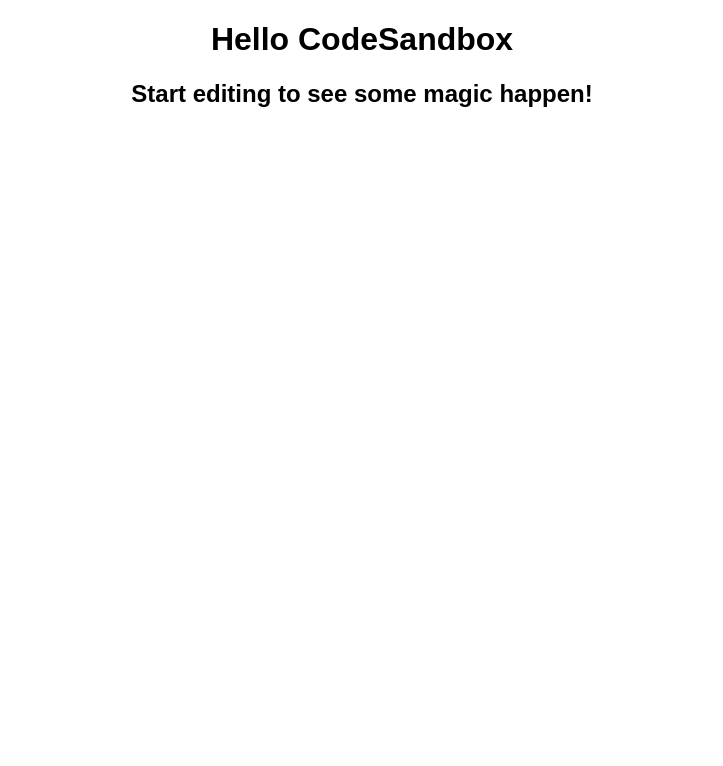
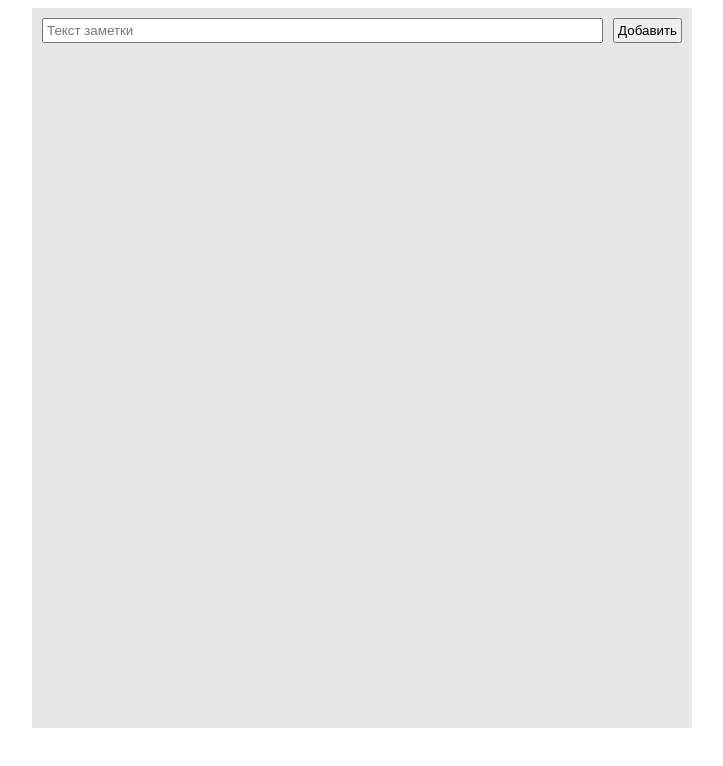
Before and after one commit to clearly1/list_of_notes, a React (Create React App) app: page / in a window 1280 px wide. Shown: the top 766 px of the page, without its empty margins (278-1001 px from the left). Built offline with nearby package versions, Linux system fonts and the light colour scheme.

Commit message:
adding notes

```diff
--- a/src/App.js
+++ b/src/App.js
@@ -1,10 +1,11 @@
 import "./styles.css";
+import React from "react";
+import ListContainer from "./components/ListContainer/ListContainer";
 
 export default function App() {
   return (
     <div className="App">
-      <h1>Hello CodeSandbox</h1>
-      <h2>Start editing to see some magic happen!</h2>
+      <ListContainer/>
     </div>
   );
 }
--- /dev/null
+++ b/src/components/AddElemForm/AddElemForm.js
@@ -0,0 +1,40 @@
+import React from 'react';
+import { Formik, Form, Field, ErrorMessage } from 'formik';
+import styles from "./AddElemFormStyles.module.sass"
+
+function AddElemForm(props) {
+    return (
+        <Formik
+            initialValues={{ note: '' }}
+            validate={values => {
+                const errors = {};
+                if (!values.note) {
+                    errors.note = 'Required';
+                }
+                return errors;
+            }}
+            onSubmit={(values, { setSubmitting }) => {
+                props.setListItems(
+                    [
+                        ...props.listItems,
+                        values.note
+                    ]
+                );
+                values.note = '';
+                setSubmitting(false);
+            }}
+        >
+            {({ isSubmitting }) => (
+                <Form className={styles.formContainer}>
+                    <Field className={styles.fieldContainer} type="text" name="note" placeholder="Текст заметки"/>
+                    <ErrorMessage className={styles.errorMessage} name="note" component="div" />
+                    <button type="submit" disabled={isSubmitting}>
+                        Добавить
+                    </button>
+                </Form>
+            )}
+        </Formik>
+    );
+}
+
+export default AddElemForm;
--- /dev/null
+++ b/src/components/AddElemForm/AddElemFormStyles.module.sass
@@ -0,0 +1,19 @@
+.formContainer
+  display: flex
+  position: relative
+  margin-bottom: 20px
+  width: 100%
+
+.errorMessage
+  color: #980000
+  font-size: 14px
+  position: absolute
+  top: 100%
+
+button
+  margin-left: 10px
+  padding: 3px
+
+.fieldContainer
+  width: 100%
+  padding: 3px
--- /dev/null
+++ b/src/components/ListContainer/ListContainer.js
@@ -0,0 +1,22 @@
+import React,{useState} from 'react';
+import AddElemForm from "../AddElemForm/AddElemForm";
+import styles from "./ListContainerStyles.module.sass"
+import ListElem from "../ListElem/ListElem";
+
+
+function ListContainer(props) {
+    const [listItems, setListItems] = useState([]);
+
+    return (
+        <ul className={styles.listContainer}>
+            {
+                listItems.map((item, index)=> (
+                    <ListElem key={index} value={item}/>
+                ))
+            }
+            <AddElemForm listItems={listItems} setListItems={setListItems}/>
+        </ul>
+    );
+}
+
+export default ListContainer;
--- /dev/null
+++ b/src/components/ListContainer/ListContainerStyles.module.sass
@@ -0,0 +1,8 @@
+.listContainer
+  width: 50vw
+  display: flex
+  flex-direction: column
+  background-color: #e7e7e7
+  padding: 10px
+  margin: 0
+  align-items: center
--- /dev/null
+++ b/src/components/ListElem/ListElem.js
@@ -0,0 +1,12 @@
+import React from 'react';
+import styles from './ListElemStyles.module.sass'
+
+function ListElem(props) {
+    return (
+        <li className={styles.listElemContainer}>
+            {props.value}
+        </li>
+    );
+}
+
+export default ListElem;
--- /dev/null
+++ b/src/components/ListElem/ListElemStyles.module.sass
@@ -0,0 +1,6 @@
+.listElemContainer
+  padding-bottom: 10px
+  text-align: justify
+  width: 100%
+  word-wrap: break-word
+  box-sizing: border-box
--- a/src/index.js
+++ b/src/index.js
@@ -1,4 +1,4 @@
-import { StrictMode } from "react";
+import React, { StrictMode } from "react";
 import ReactDOM from "react-dom";
 
 import App from "./App";
--- a/src/styles.css
+++ b/src/styles.css
@@ -1,4 +1,7 @@
 .App {
   font-family: sans-serif;
-  text-align: center;
+  display: flex;
+  width: 100%;
+  justify-content: center;
+  min-height: 90vh;
 }
```
Also changed, not shown: package.json (+14 -5 lines), 1 other file (tests, documents, lock files or other folders).
